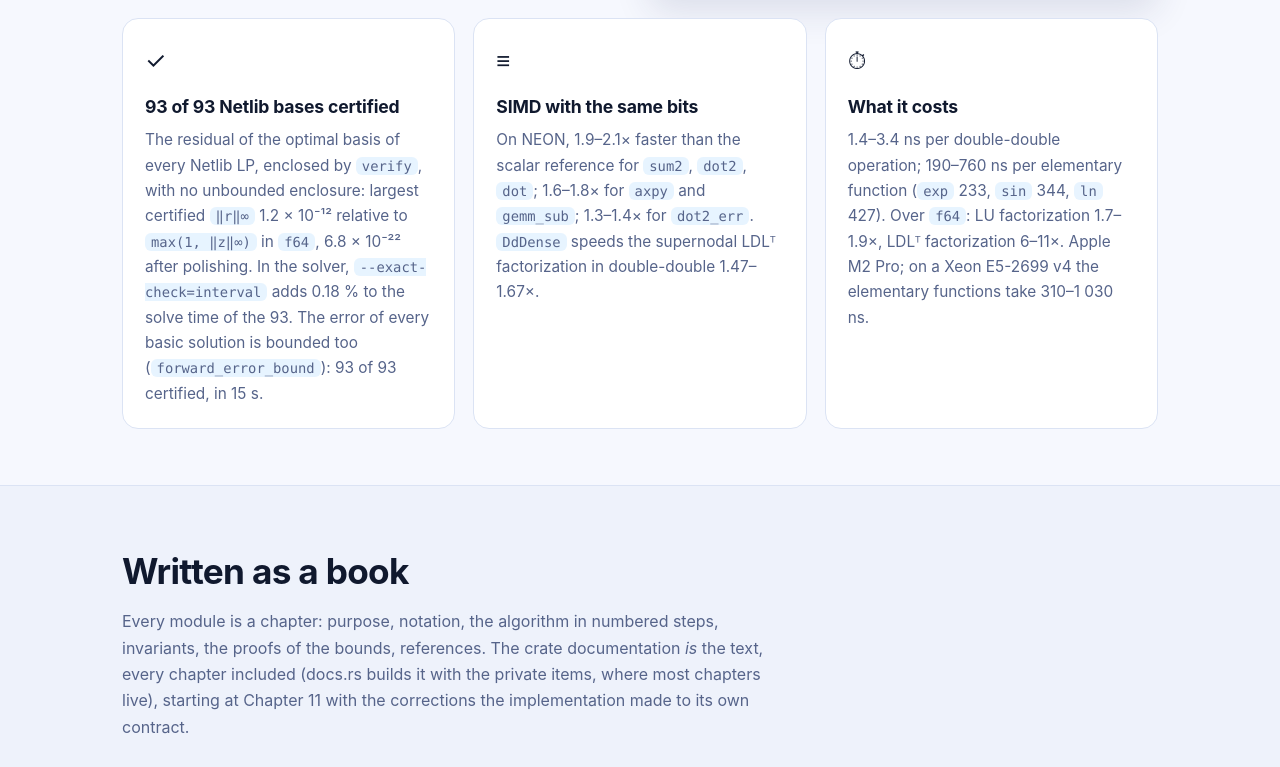
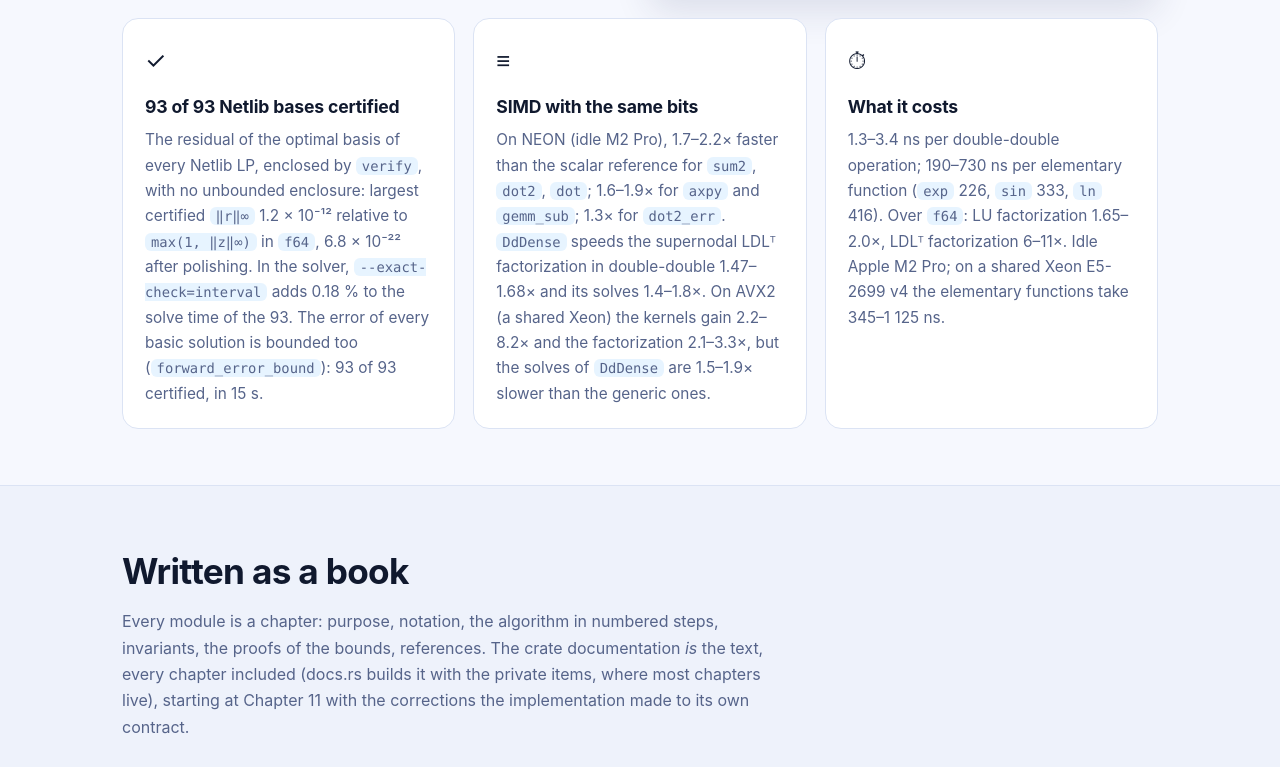
Before and after one commit to StrategicProjects/xingo-extprec, a plain HTML site: page site/index.html in a window 1280 px wide. Shown: the part 2885-3652 px from the top of the page. Drawn offline with Linux system fonts and the light colour scheme.

Commit message:
extprec: custo medido de novo em máquina parada e, pela primeira vez, kernels e fatorações em x86_64 AVX2; custo do 2Sum extra de dot2_err medido (#7)
Apple M2 Pro parado (AC, sem modo de pouca energia, sem cargo/rustc,
carga 0,9–3,0), 2026-11-27 20h22–21h37; Xeon E5-2699 v4 (cast,
compartilhado, carga 1,9–3,8), 21h38–21h48. Em cada máquina: 3 execuções
de `elementary_bench`; 3 rodadas de `dd_bench` (k8, k64, k1024, k65536,
lu, ldl) nos builds escalar e SIMD, com ordem alternada, mais os dois
builds de uma variante sem o 2Sum de C4 em `dot2_err` (só para medir;
não versionada). Célula = mediana das 3 rodadas. README, página e a
seção "Cost" do cap. 11.11 com os números novos; a limitação 5 passa a
registrar que no AVX2 os solves do `DdDense` são 1,5–1,9× mais lentos que
os do kernel genérico. Nenhum código muda.

Co-Authored-By: Claude Fable 5.2 <noreply@anthropic.com>
Claude-Session: https://claude.ai/code/session_01358TeZ6fozKtrKuYr8KqGf

```diff
--- a/site/index.html
+++ b/site/index.html
@@ -334,8 +334,8 @@ test result: <span class="c-ok">ok</span></code></pre>
       </div>
       <div class="grid f3" style="margin-top:18px">
         <div class="card"><div class="ic">✓</div><h3>93 of 93 Netlib bases certified</h3><p>The residual of the optimal basis of every Netlib LP, enclosed by <code>verify</code>, with no unbounded enclosure: largest certified <code>‖r‖∞</code> 1.2 × 10⁻¹² relative to <code>max(1, ‖z‖∞)</code> in <code>f64</code>, 6.8 × 10⁻²² after polishing. In the solver, <code>--exact-check=interval</code> adds 0.18 % to the solve time of the 93. The error of every basic solution is bounded too (<code>forward_error_bound</code>): 93 of 93 certified, in 15 s.</p></div>
-        <div class="card"><div class="ic">≡</div><h3>SIMD with the same bits</h3><p>On NEON, 1.9–2.1× faster than the scalar reference for <code>sum2</code>, <code>dot2</code>, <code>dot</code>; 1.6–1.8× for <code>axpy</code> and <code>gemm_sub</code>; 1.3–1.4× for <code>dot2_err</code>. <code>DdDense</code> speeds the supernodal LDLᵀ factorization in double-double 1.47–1.67×.</p></div>
-        <div class="card"><div class="ic">⏱</div><h3>What it costs</h3><p>1.4–3.4 ns per double-double operation; 190–760 ns per elementary function (<code>exp</code> 233, <code>sin</code> 344, <code>ln</code> 427). Over <code>f64</code>: LU factorization 1.7–1.9×, LDLᵀ factorization 6–11×. Apple M2 Pro; on a Xeon E5-2699 v4 the elementary functions take 310–1 030 ns.</p></div>
+        <div class="card"><div class="ic">≡</div><h3>SIMD with the same bits</h3><p>On NEON (idle M2 Pro), 1.7–2.2× faster than the scalar reference for <code>sum2</code>, <code>dot2</code>, <code>dot</code>; 1.6–1.9× for <code>axpy</code> and <code>gemm_sub</code>; 1.3× for <code>dot2_err</code>. <code>DdDense</code> speeds the supernodal LDLᵀ factorization in double-double 1.47–1.68× and its solves 1.4–1.8×. On AVX2 (a shared Xeon) the kernels gain 2.2–8.2× and the factorization 2.1–3.3×, but the solves of <code>DdDense</code> are 1.5–1.9× slower than the generic ones.</p></div>
+        <div class="card"><div class="ic">⏱</div><h3>What it costs</h3><p>1.3–3.4 ns per double-double operation; 190–730 ns per elementary function (<code>exp</code> 226, <code>sin</code> 333, <code>ln</code> 416). Over <code>f64</code>: LU factorization 1.65–2.0×, LDLᵀ factorization 6–11×. Idle Apple M2 Pro; on a shared Xeon E5-2699 v4 the elementary functions take 345–1 125 ns.</p></div>
       </div>
     </div>
   </section>
@@ -438,7 +438,7 @@ assert!(e.<span class="c-cmd">is_certified</span>());   <span class="c-cmt">//
             <tr><td><code>forward_error_bound</code> covers one square system with point data, in the ∞-norm. It needs up to <code>2n</code> solves and is quadratic in <code>n</code> when they are dense (21 s at n = 10⁴), so it does not reach n ≫ 10⁵ (<a href="https://github.com/StrategicProjects/xingo-extprec/issues/4">#4</a>).</td></tr>
             <tr><td><code>forward_error_bound_lu</code> certifies only when its contraction β &lt; 1, and β grows exponentially with the depth of the elimination: measured on random sparse systems, 48 % certified at n = 50, 24 % at 100, 1 % at 200, 0 % at 400, and 14 of 83 Netlib KKT matrices. Where it certifies, the bound is the true error to six digits; otherwise fall back to <code>forward_error_bound</code> (<a href="https://github.com/StrategicProjects/xingo-extprec/issues/4">#4</a>).</td></tr>
             <tr><td>No <code>QuadDouble</code>, no elementary functions of intervals, no interval linear algebra (Krawczyk, <code>verifylss</code>), no correctly rounded elementary functions, no complex scalars, no <code>f32</code>.</td></tr>
-            <tr><td>The costs were measured on two machines, neither of them idle; the kernel and factorization costs on one only (<a href="https://github.com/StrategicProjects/xingo-extprec/issues/7">#7</a>).</td></tr>
+            <tr><td>Costs on x86_64 were measured on a shared machine only, and there the solves of <code>DdDense</code> are slower than those of the generic kernel; the idle figures are of an Apple M2 Pro.</td></tr>
           </tbody>
         </table>
       </div>
```
Also changed, not shown: 3 other files.
